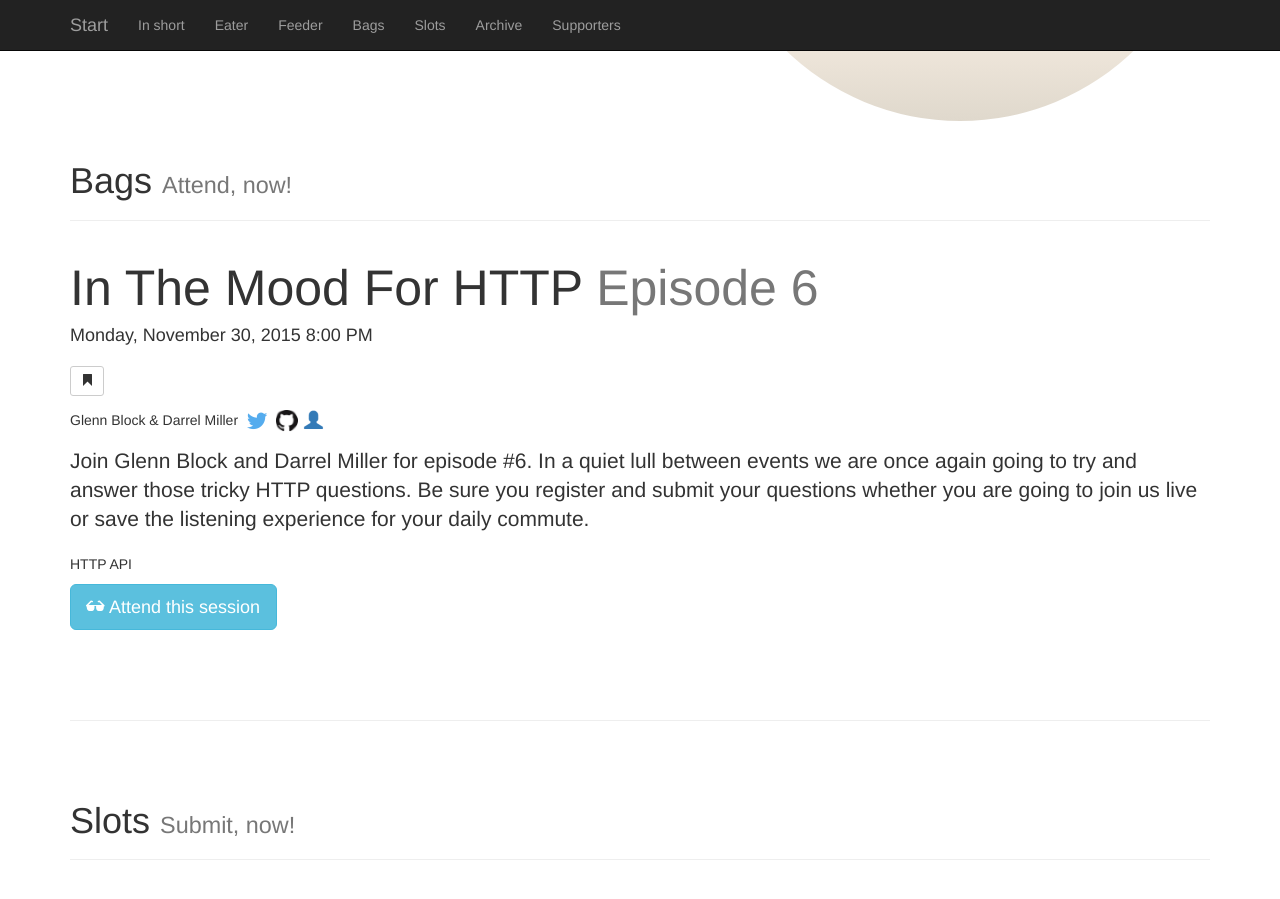
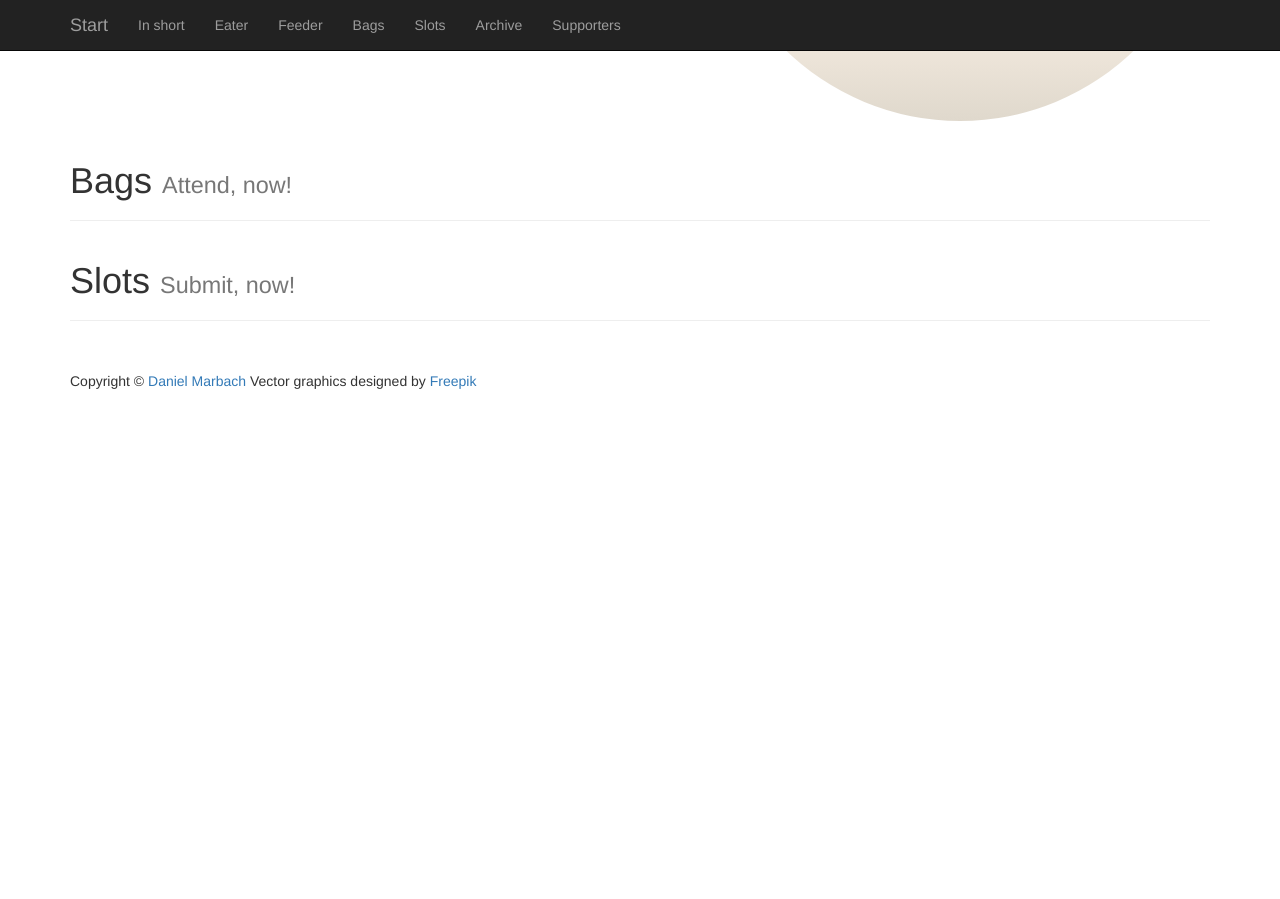
Before and after one commit to brown-bag/brown-bag.github.com, a Jekyll site: the page built from index.html, in a window 1280 px wide and 900 px high, scrolled down 2587 px. Built offline with Jekyll 4.4.1, drawn with Linux system fonts in a browser that asks for light colours; nearby versions of some CDN libraries; after the commit the page ends 3038 px from its top, so only the background shows below that; some of the changed lines change nothing that is shown.

Commit message:
Archived session 6

```diff
--- a/_posts/2015-11-30-In-the-mood-for-http.md
+++ b/_posts/2015-11-30-In-the-mood-for-http.md
@@ -4,8 +4,8 @@ layout: single
 permalink: "/2015/11/30/in-the-mood-for-http"
 start: '2015-11-30 12:00:00 -0800'
 end: '2015-11-30 12:45:00 -0800'
-archive: false
-event: "http://ccst.io/e/in-the-mood-for-http-6"
+archive: true
+event: "https://youtu.be/uu44hJyJRK0"
 # To be filled out by you
 # Short an descriptive title
 title: In The Mood For HTTP
```
